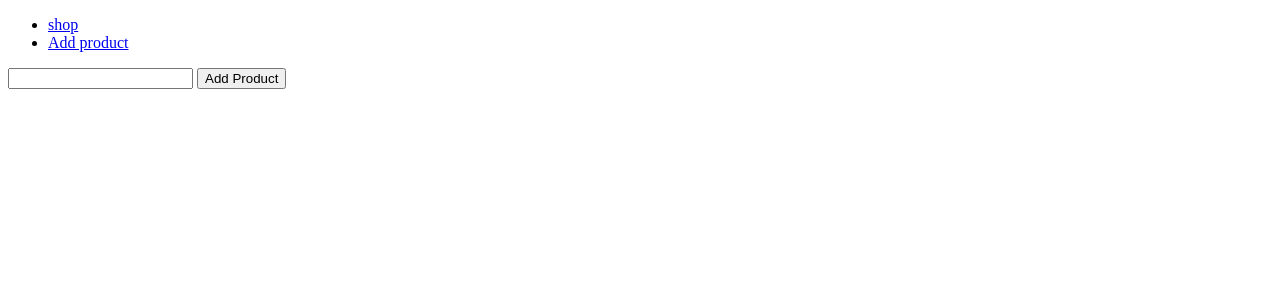
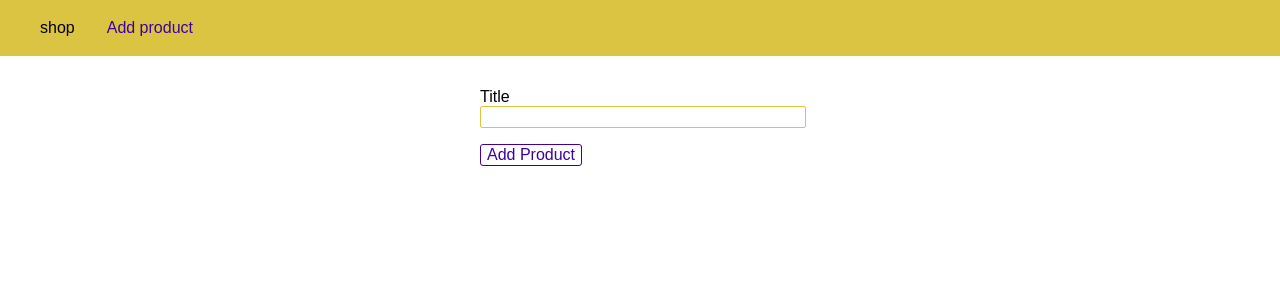
Before and after one commit to aboulmagdApp/nodeApp, a Node server app: page /admin/add-product in a window 1280 px wide; the page is wider, and only the part inside the window is pictured. Shown: the top 300 px of that part. Run offline with Node 20, Linux system fonts and the light colour scheme.

Commit message:
serving files statically

```diff
--- a/app.js
+++ b/app.js
@@ -10,7 +10,7 @@ const shopRoutes = require('./routes/shop');
 
 // use bodyParser for parse incoming request
 app.use(bodyParser.urlencoded({extended: false}));
-
+app.use(express.static(path.join(__dirname, 'public')))
 app.use('/admin',adminRoutes);
 app.use(shopRoutes);
 
--- /dev/null
+++ b/public/css/main.css
@@ -0,0 +1,45 @@
+body {
+    padding: 0;
+    margin: 0;
+    font-family: sans-serif;
+}
+
+main {
+    padding: 1rem;
+}
+
+.main-header {
+    width: 100%;
+    height: 3.5rem;
+    background-color: #dbc441;
+    padding: 0 1.5rem;
+}
+
+.main-header__nav {
+    height: 100%;
+    display: flex;
+    align-items: center;
+}
+
+.main-header__item-list {
+    list-style: none;
+    margin: 0;
+    padding: 0;
+    display: flex;
+}
+
+.main-header__item {
+    margin: 0 1rem;
+    padding: 0;
+}
+
+.main-header__item a {
+    text-decoration: none;
+    color: black;
+}
+
+.main-header__item a:hover,
+.main-header__item a:active,
+.main-header__item a.active {
+    color: #3e00a1;
+}
--- /dev/null
+++ b/public/css/product.css
@@ -0,0 +1,36 @@
+.product-form {
+    width: 20rem;
+    max-width: 90%;
+    margin: auto;
+}
+
+.form-control {
+    margin: 1rem 0;
+}
+
+.form-control label,
+.form-control input {
+    display: block;
+    width: 100%;
+}
+
+.form-control input {
+    border: 1px solid #dbc441;
+    font: inherit;
+    border-radius: 2px;
+}
+
+button {
+    font: inherit;
+    border: 1px solid #3e00a1;
+    color: #3e00a1;
+    background: white;
+    border-radius: 3px;
+    cursor: pointer;
+}
+
+button:hover,
+button:active {
+    background-color: #3e00a1;
+    color: white;
+}
--- a/views/add-product.html
+++ b/views/add-product.html
@@ -8,21 +8,27 @@
     <title>
         add product
     </title>
+    <link rel="stylesheet" href="/css/main.css">
+    <link rel="stylesheet" href="/css/product.css">
 </head>
 
 <body>
-    <header>
-        <nav>
-            <ul>
-                <li><a href="/">shop</a></li>
-                <li><a href="/admin/add-product">Add product</a></li>
+    <header class="main-header">
+        <nav class="main-header__nav">
+            <ul class="main-header__item-list">
+                <li class="main-header__item"><a href="/">shop</a></li>
+                <li class="main-header__item"><a class="active" href="/admin/add-product">Add product</a></li>
             </ul>
         </nav>
     </header>
     <main>
-        <form action="/add-product" method="POST">
-             <input type="text" name="title">
-             <button type="submit">Add Product</button>
+        <form class="product-form" action="/admin/add-product" method="POST">
+            <div class="form-control">
+                <label for="title">Title</label>
+                <input type="text" name="title" id="title">
+            </div>
+
+            <button type="submit">Add Product</button>
         </form>
     </main>
 </body>
```
Also changed, not shown: views/shop.html (+6 -5 lines).
